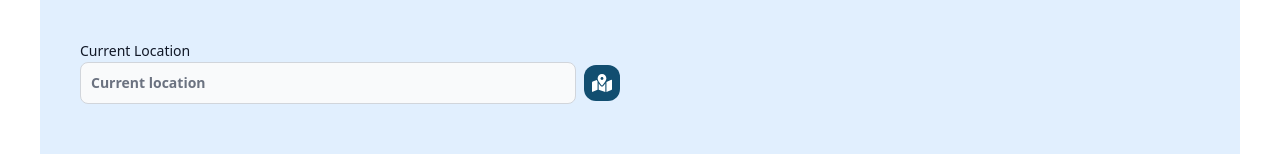
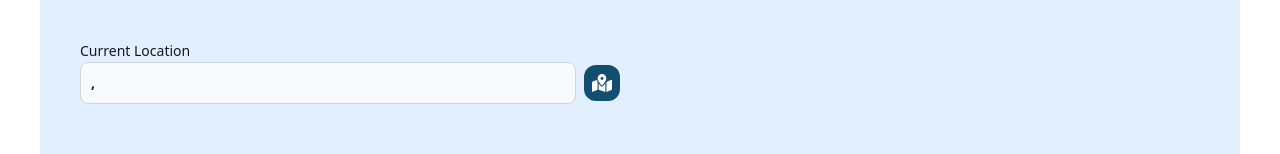
Before and after one commit to Selani00/Disaster-Management-System---Client-FE-Final, a React (Vite) app: page /Emargancy in a window 1280 px wide. Shown: the part 284-438 px from the top of the page. Built offline with nearby package versions, Linux system fonts and the light colour scheme.

Commit message:
Change the emargancy function

```diff
--- a/src/Pages/Others/Emargancy.jsx
+++ b/src/Pages/Others/Emargancy.jsx
@@ -21,7 +21,7 @@ const Emargancy = () => {
     requesterName: "",
     disasterType: "",
     disasterLocation: "",
-    disasterLocationLatLan: [],
+    disasterLocationLatLan: [{latitude: 0, longitude: 0}],
     affectedCount: "",
     medicalNeed: false,
     otherNeeds: "",
@@ -48,7 +48,7 @@ const Emargancy = () => {
       setLongitude(longitude);
       setFormdata((prev) => ({
         ...prev,
-        disasterLocationLatLan: [latitude, longitude],
+        disasterLocationLatLan: [{latitude: latitude, longitude: longitude}],
       }));
     });
   };
@@ -84,8 +84,8 @@ const Emargancy = () => {
     }
 
     try {
-      const res = await fetch("http://localhost:4800/api/requests/request", {
-        method: "POST",
+      const res = await fetch("http://localhost:5000/api/requests/request", {
+        method: "GET",
         headers: {
           "Content-Type": "application/json",
         },
@@ -150,11 +150,7 @@ const Emargancy = () => {
                     type="text"
                     placeholder="Current location"
                     className="flex-grow"
-                    value={
-                      formdata.disasterLocationLatLan.length
-                        ? `${formdata.disasterLocationLatLan[0]}, ${formdata.disasterLocationLatLan[1]}`
-                        : ""
-                    }
+                    value={latitude + "," + longitude}
                     readOnly
                     // readOnly
                   />
```
